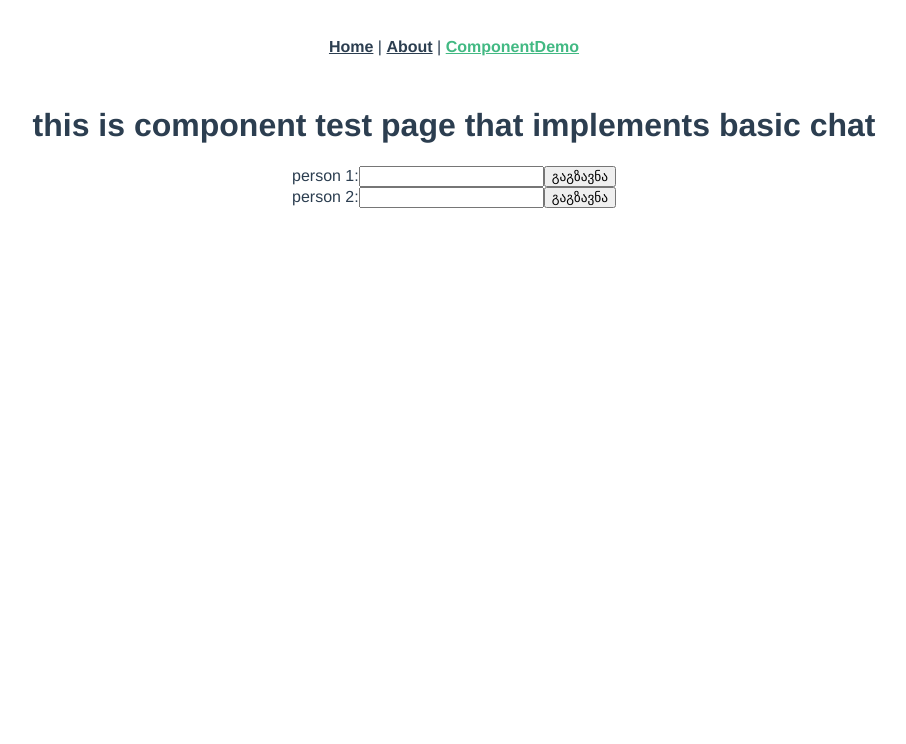
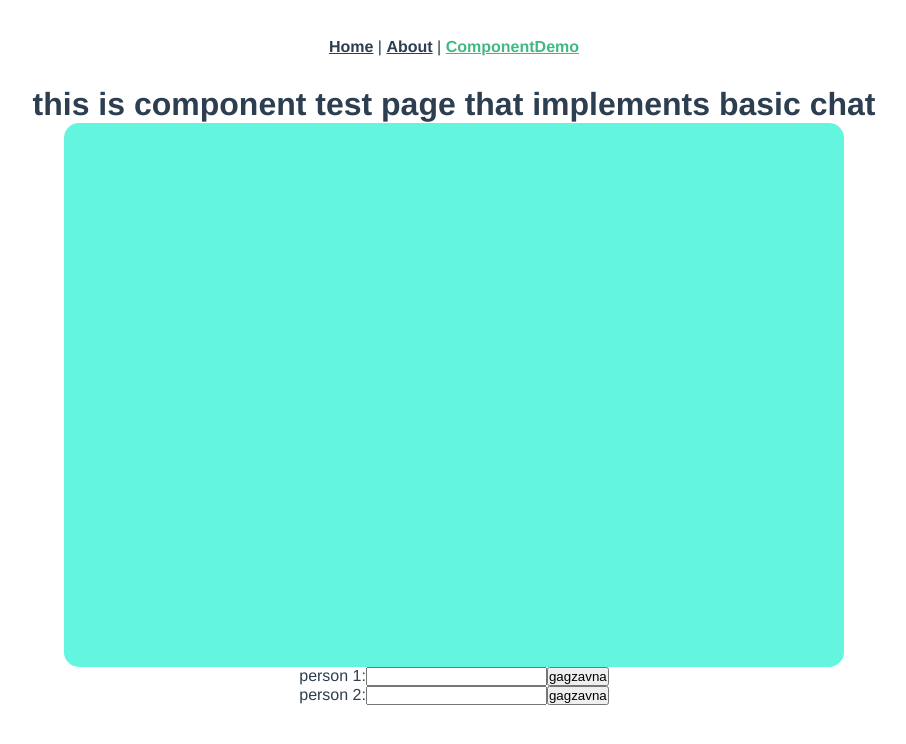
Before and after one commit to papunag209/traki, a Vue app: page /componentDemo in a window 1280 px wide. Shown: the top 744 px of the page, without its empty margins (186-1092 px from the left). Built offline with nearby package versions, Linux system fonts and the light colour scheme.

Commit message:
styling chat windows

```diff
--- a/src/views/ComponentDemo.vue
+++ b/src/views/ComponentDemo.vue
@@ -3,34 +3,30 @@
     <h1>
       this is component test page that implements basic chat
     </h1>
-    <div>
-      <ul>
+    <div class="message-window-wrapper">
+      <ul class="messages-list">
         <li
           v-for="(message, index) in messages"
           :key="message.body + index"
           v-bind:class="{
-            'is-person-1-message': message.senderId === 1,
-            'is-person-2-message': message.senderId === 2,
+            'flex-container flex-justify-right ': message.senderId === 1,
+            'flex-container .message-window-wrapper ': message.senderId === 2,
           }"
         >
-          <div class="message-box">
-            <p>
-              person {{message.senderId}} says {{message.body}}
-            </p>
-            <p>
+          <div class="message-wrapper">
+            <div class="message-sender-id">
+              sender is: {{message.senderId}}
+            </div>
+            <div>
               {{message.body}}
-            </p>
+            </div>
           </div>
-          <div
-            v-if="message.senderId === 2"
-          >
-            this should show up only in person 2
-          </div>
+
         </li>
       </ul>
     </div>
-    <div>
-      <div>
+    <div class="inputs">
+      <div class="person-input-1">
         <form v-on:submit.prevent="sendMessage(1)">
           <label for="person1input">person 1:</label>
           <input
@@ -38,10 +34,10 @@
             type="text"
             v-model="messageInput1"
           >
-          <button type="submit">გაგზავნა</button>
+          <button type="submit" >gagzavna</button>
         </form>
       </div>
-      <div>
+      <div class="person-input-2">
         <form v-on:submit.prevent="sendMessage(2)">
           <label for="person2input">person 2:</label>
           <input
@@ -49,7 +45,7 @@
             type="text"
             v-model="messageInput2"
           >
-          <button type="submit">გაგზავნა</button>
+          <button type="submit">gagzavna</button>
         </form>
       </div>
     </div>
@@ -87,5 +83,38 @@ export default {
 }
 </script>
 
-<style>
+<style scoped>
+* {
+  box-sizing: border-box;
+  margin: 0;
+  padding: 0;
+
+}
+
+.flex-container {
+  display: flex;
+  padding: 9px;
+}
+
+.flex-justify-right {
+  justify-content: flex-end;
+}
+
+.is-message-1 {
+  background-color: rgb(201, 66, 255);
+}
+
+.is-message-1 .message-wrapper .message-sender-id {
+  background-color: green;
+}
+
+.message-window-wrapper {
+  background-color: rgb(99, 245, 221);
+  width: 780px;
+  height: 544px;
+  margin: auto;
+  border-radius: 15px;
+}
+
+
 </style>
```
